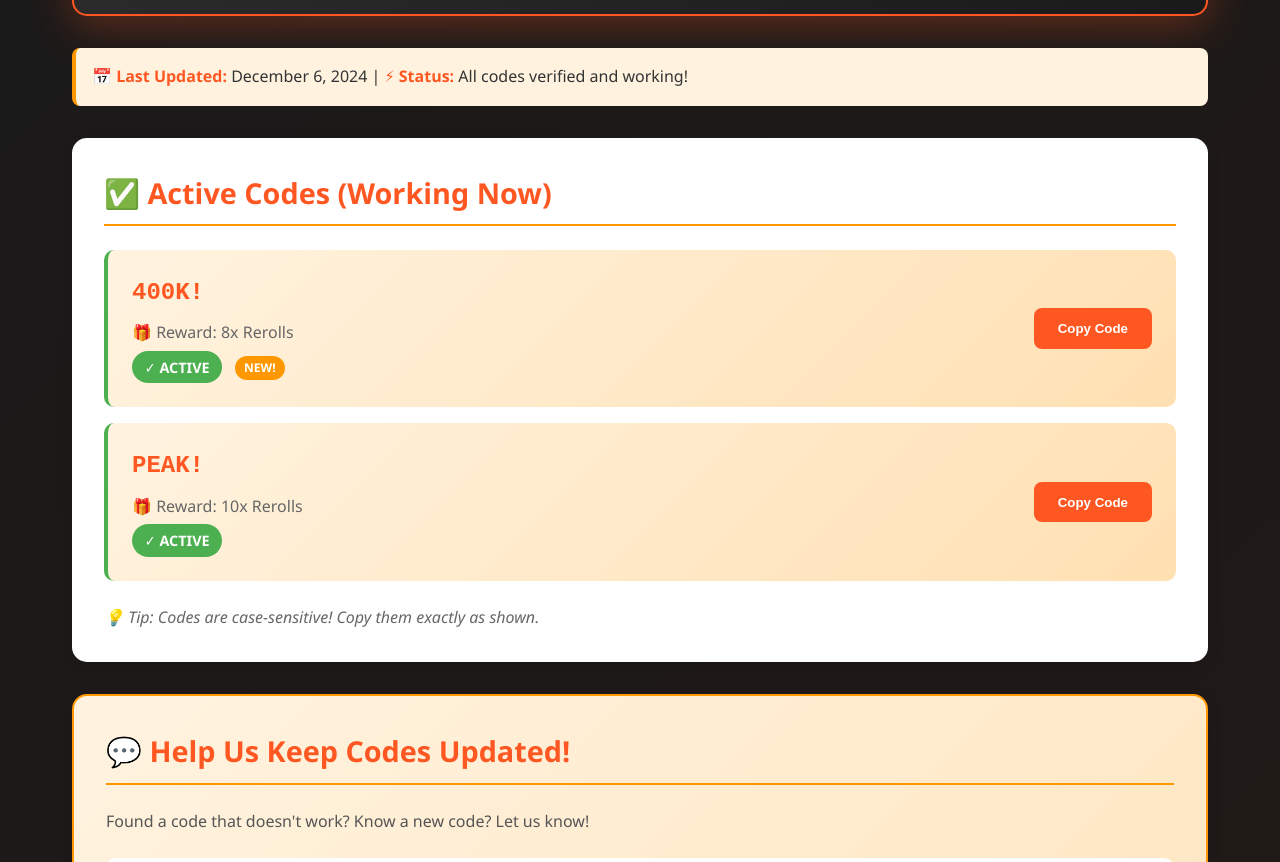
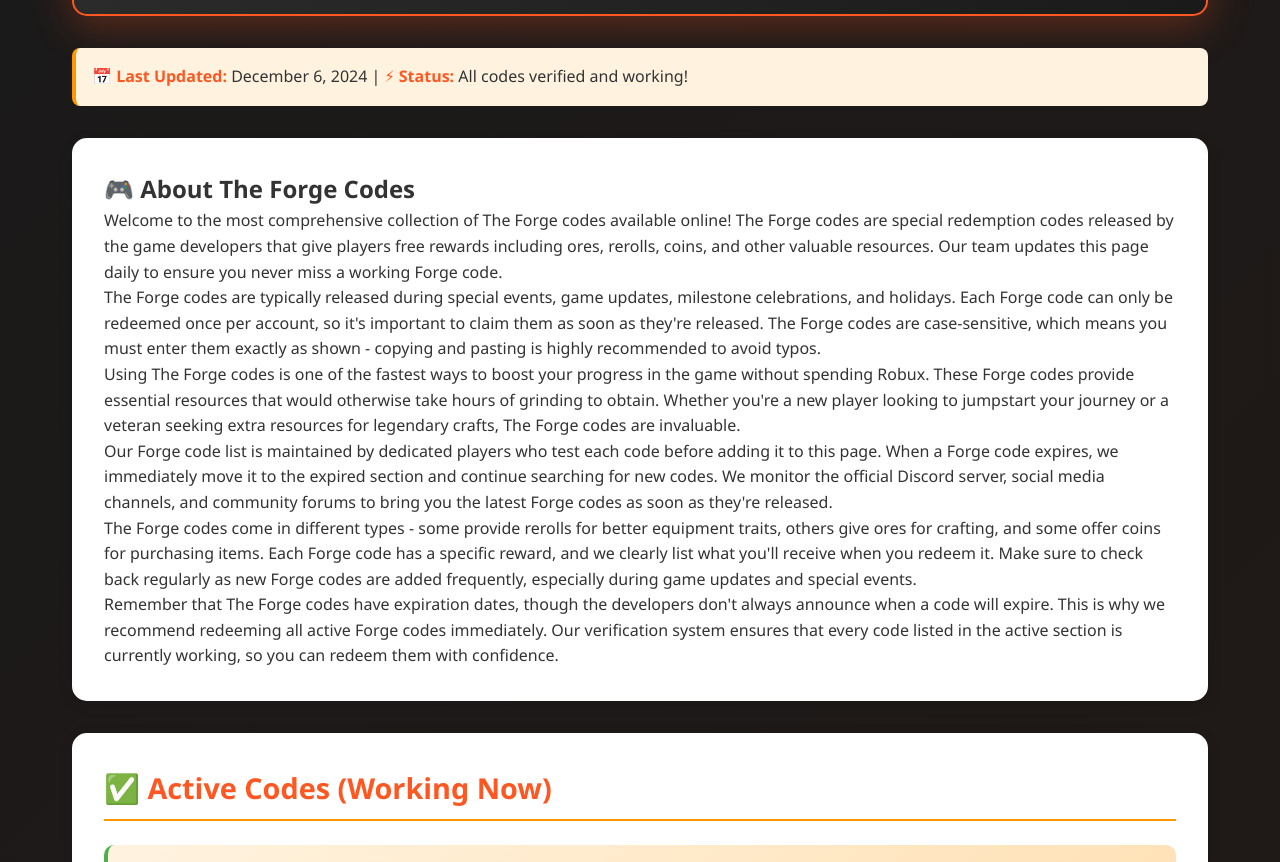
Before and after one commit to ginginli/forge, a plain HTML site: page codes.html in a window 1280 px wide. Shown: the part 355-1217 px from the top of the page. Drawn offline with Linux system fonts and the light colour scheme.

Commit message:
Add comprehensive introduction section to codes page with 600+ words and keyword optimization

```diff
--- a/codes.html
+++ b/codes.html
@@ -308,6 +308,22 @@
 
         <div class="update-info">
             <strong>📅 Last Updated:</strong> December 6, 2024 | <strong>⚡ Status:</strong> All codes verified and working!
+        </div>
+
+        <!-- Introduction Section -->
+        <div class="codes-section">
+            <h2>🎮 About The Forge Codes</h2>
+            <p>Welcome to the most comprehensive collection of The Forge codes available online! The Forge codes are special redemption codes released by the game developers that give players free rewards including ores, rerolls, coins, and other valuable resources. Our team updates this page daily to ensure you never miss a working Forge code.</p>
+
+            <p>The Forge codes are typically released during special events, game updates, milestone celebrations, and holidays. Each Forge code can only be redeemed once per account, so it's important to claim them as soon as they're released. The Forge codes are case-sensitive, which means you must enter them exactly as shown - copying and pasting is highly recommended to avoid typos.</p>
+
+            <p>Using The Forge codes is one of the fastest ways to boost your progress in the game without spending Robux. These Forge codes provide essential resources that would otherwise take hours of grinding to obtain. Whether you're a new player looking to jumpstart your journey or a veteran seeking extra resources for legendary crafts, The Forge codes are invaluable.</p>
+
+            <p>Our Forge code list is maintained by dedicated players who test each code before adding it to this page. When a Forge code expires, we immediately move it to the expired section and continue searching for new codes. We monitor the official Discord server, social media channels, and community forums to bring you the latest Forge codes as soon as they're released.</p>
+
+            <p>The Forge codes come in different types - some provide rerolls for better equipment traits, others give ores for crafting, and some offer coins for purchasing items. Each Forge code has a specific reward, and we clearly list what you'll receive when you redeem it. Make sure to check back regularly as new Forge codes are added frequently, especially during game updates and special events.</p>
+
+            <p>Remember that The Forge codes have expiration dates, though the developers don't always announce when a code will expire. This is why we recommend redeeming all active Forge codes immediately. Our verification system ensures that every code listed in the active section is currently working, so you can redeem them with confidence.</p>
         </div>
 
         <!-- Active Codes Section -->
```
